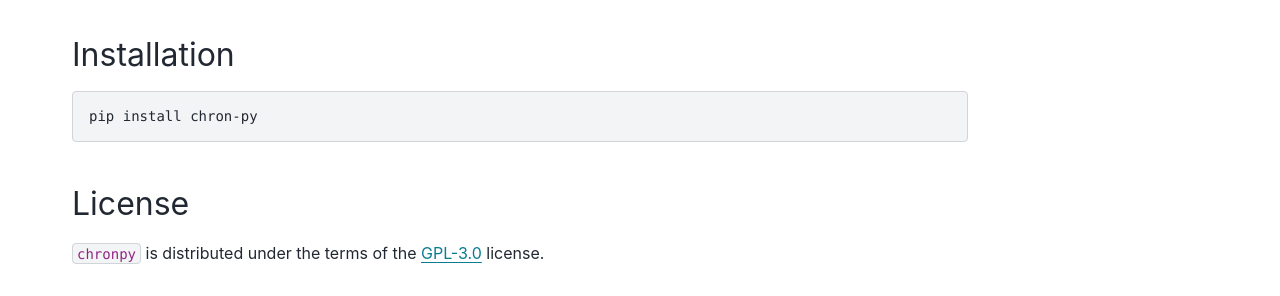
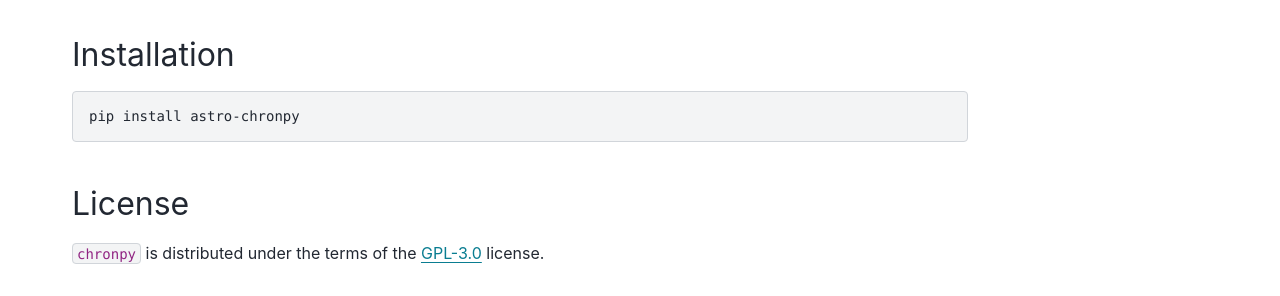
Before and after one commit to wcxve/chronpy, a Sphinx documentation site: the page built from docs/index.md, in a window 1280 px wide. Shown: the part 246-542 px from the top of the page. Built offline with Sphinx 7.4.7 and the PyData theme 0.15.4, drawn with Linux system fonts in a browser that asks for light colours; pages that are not in the unit, such as notebooks, are missing from menus.

Commit message:
Update installation

````diff
--- a/docs/index.md
+++ b/docs/index.md
@@ -1,7 +1,7 @@
 # chronpy
 
-[![PyPI - Python Version](https://img.shields.io/pypi/pyversions/chron-py?color=blue&logo=Python&logoColor=white&style=for-the-badge)](https://pypi.org/project/chron-py)
-[![PyPI - Version](https://img.shields.io/pypi/v/chron-py?color=blue&logo=PyPI&logoColor=white&style=for-the-badge)](https://pypi.org/project/chron-py)
+[![PyPI - Python Version](https://img.shields.io/pypi/pyversions/astro-chronpy?color=blue&logo=Python&logoColor=white&style=for-the-badge)](https://pypi.org/project/astro-chronpy)
+[![PyPI - Version](https://img.shields.io/pypi/v/astro-chronpy?color=blue&logo=PyPI&logoColor=white&style=for-the-badge)](https://pypi.org/project/chron-py)
 [![License: GPL v3](https://img.shields.io/github/license/wcxve/chronpy?color=blue&logo=open-source-initiative&logoColor=white&style=for-the-badge)](https://www.gnu.org/licenses/gpl-3.0)<br>
 [![Coverage Status](https://img.shields.io/coverallsCoverage/github/wcxve/chronpy?logo=Coveralls&logoColor=white&style=for-the-badge)](https://coveralls.io/github/wcxve/chronpy)
 [![Documentation Status](https://img.shields.io/readthedocs/chronpy?logo=Read-the-Docs&logoColor=white&style=for-the-badge)](https://chronpy.readthedocs.io/en/latest/?badge=latest)
@@ -11,7 +11,7 @@
 ## Installation
 
 ```console
-pip install chron-py
+pip install astro-chronpy
 ```
 
 ## License
````
Also changed, not shown: README.md (+3 -3 lines).
